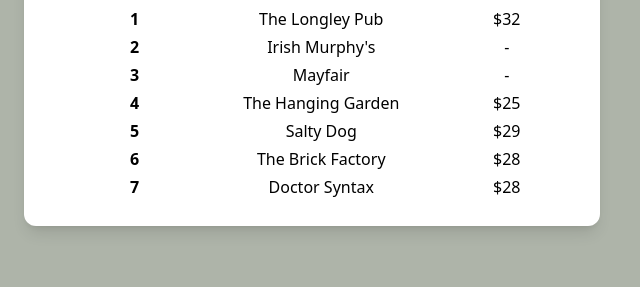
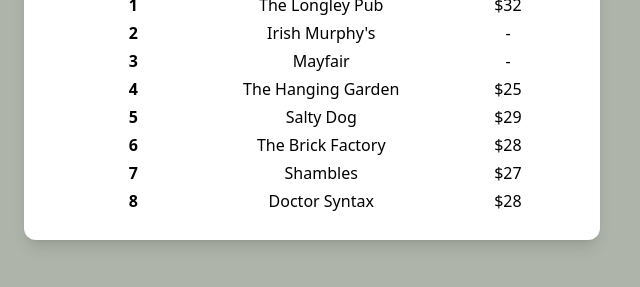
Before and after one commit to bushrat011899/parmigiana.au, a plain HTML site: page index.html in a window 1280 px wide. Shown: the part 315-602 px from the top of the page, without its empty margins (0-640 px from the left). Drawn offline with nearby package versions, Linux system fonts and the light colour scheme.

Commit message:
Update index.html

```diff
--- a/index.html
+++ b/index.html
@@ -117,6 +117,11 @@
         </tr>
         <tr>
           <th class="w-10">7</th>
+          <td class="w-10">Shambles</td>
+          <td class="w-10">$27</td>
+        </tr>
+        <tr>
+          <th class="w-10">8</th>
           <td class="w-10">Doctor Syntax</td>
           <td class="w-10">$28</td>
         </tr>
```
